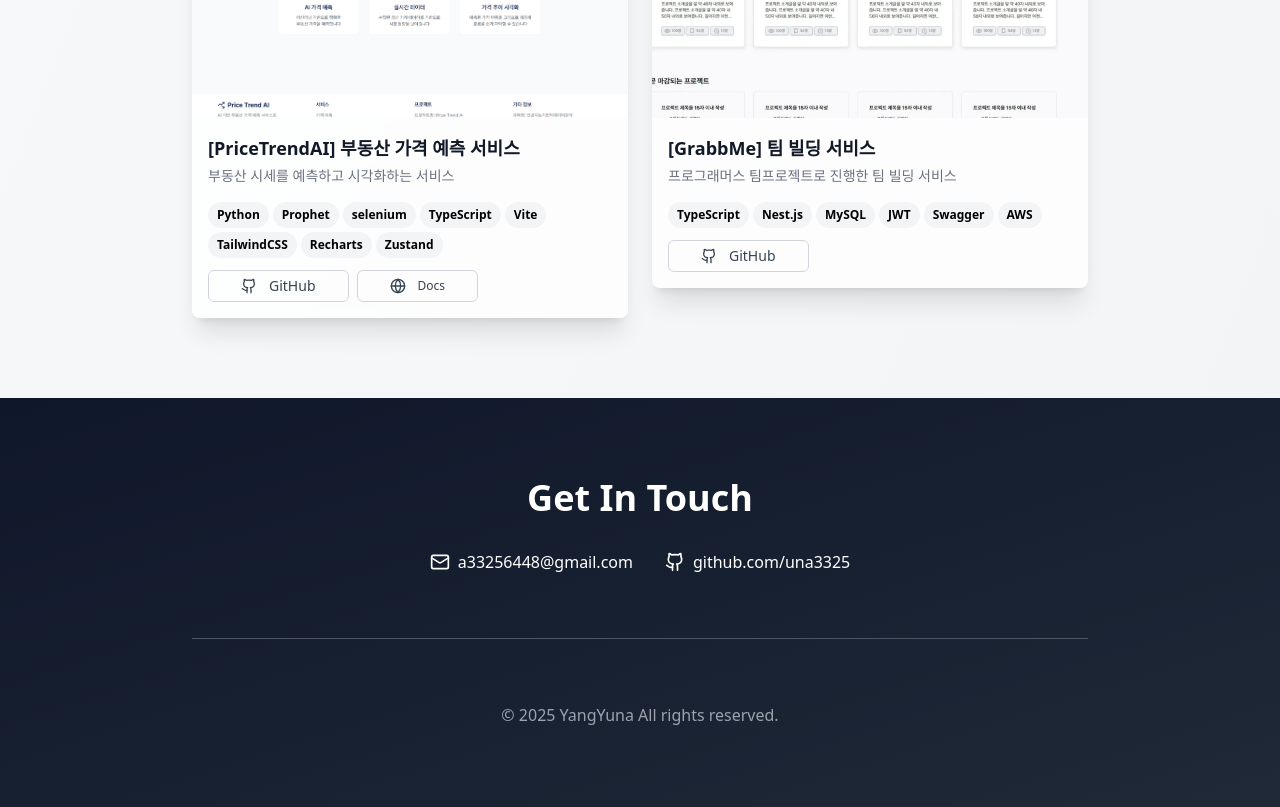
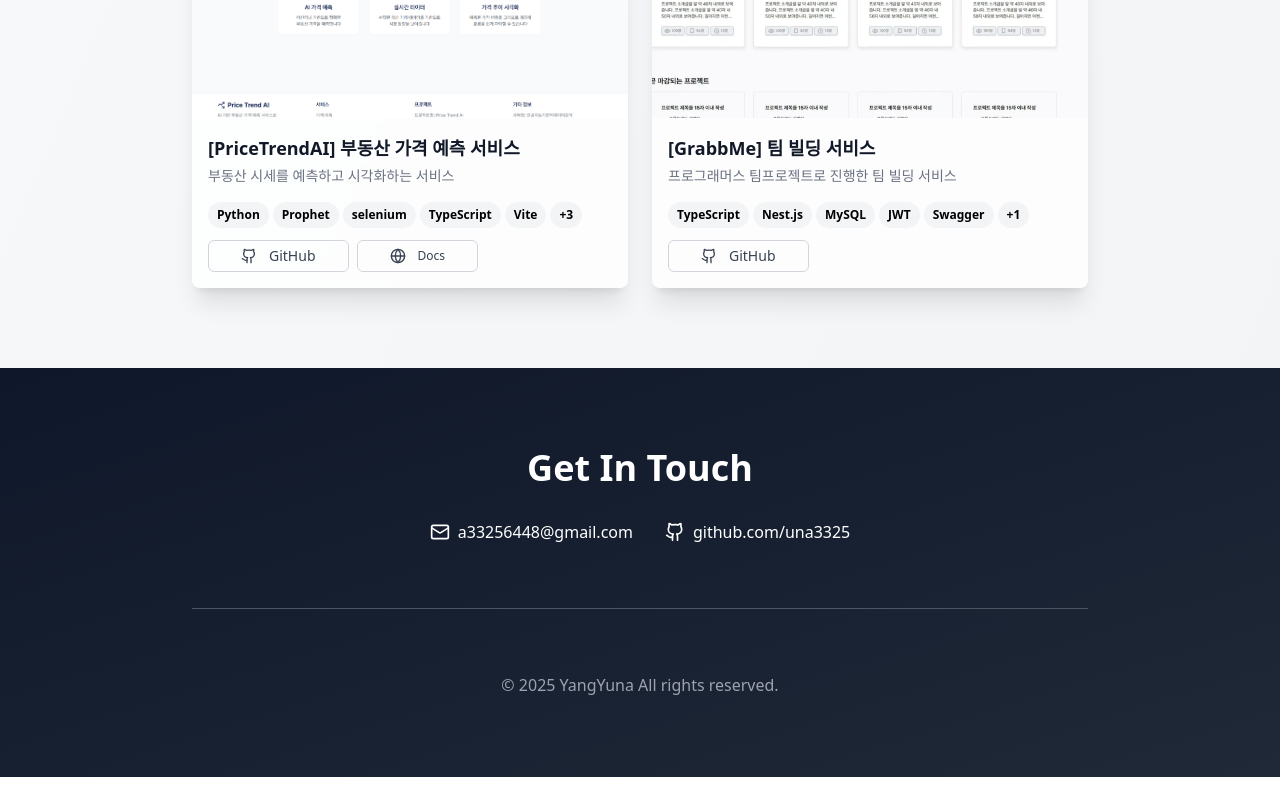
Before and after one commit to una3325/una3325.github.io, a React (Create React App) app: page / in a window 1280 px wide. Shown: the part 2383-3190 px from the top of the page. After the commit the page ends 3160 px from the top, so only its background shows below. Built offline with nearby package versions, Linux system fonts and the light colour scheme.

Commit message:
feat: 프로젝트 스택 뱃지 최대 5개 표시

```diff
--- a/src/components/sections/Projects/index.tsx
+++ b/src/components/sections/Projects/index.tsx
@@ -43,14 +43,10 @@ export default function Projects() {
                 </CardHeader>
                 <CardContent className="p-4 pt-0">
                   <div className="flex flex-wrap gap-1 mb-3">
-                    {project.tech.map((tech, techIndex) => (
-                      <Badge
-                        key={techIndex}
-                        className="bg-gray-100 hover:bg-gray-200 transition-colors text-xs px-2 py-1"
-                      >
-                        {tech}
-                      </Badge>
+                    {project.tech.slice(0, 5).map((tech, techIndex) => (
+                      <Badge key={techIndex}>{tech}</Badge>
                     ))}
+                    {project.tech.length > 5 && <Badge>+{project.tech.length - 5}</Badge>}
                   </div>
 
                   {/* 링크 버튼들 */}
@@ -77,7 +73,7 @@ export default function Projects() {
                         className="h-8 px-3 text-xs bg-transparent"
                         onClick={(e) => {
                           e.stopPropagation();
-                          window.open(project.github, '_blank');
+                          window.open(project.notion, '_blank');
                         }}
                       >
                         <Globe className="w-3 h-3 mr-1" />
@@ -92,7 +88,7 @@ export default function Projects() {
                         className="h-8 px-3 text-xs bg-transparent"
                         onClick={(e) => {
                           e.stopPropagation();
-                          window.open(project.github, '_blank');
+                          window.open(project.demo, '_blank');
                         }}
                       >
                         <ExternalLink className="w-3 h-3 mr-1" />
```
